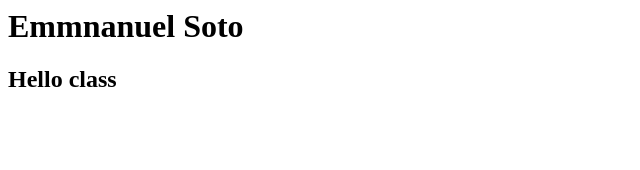
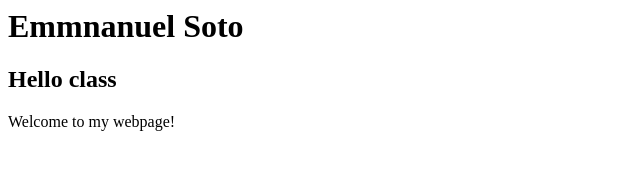
Before and after one commit to emhsoto/emhsoto.github.io, a plain HTML site: page index.html in a window 1280 px wide. Shown: the whole page, without its empty margins (0-640 px from the left). Drawn offline with Linux system fonts and the light colour scheme.

Commit message:
update index.html
update

```diff
--- a/index.html
+++ b/index.html
@@ -1,2 +1,11 @@
 <h1> Emmnanuel Soto</h1>
 <h2> Hello class </h2>
+<head>
+  <link rel="stylesheet" type="text/css" href="mystyles.css" />
+</head>
+<body>
+  <p> Welcome to my webpage! </p>
+
+
+
+</body>
```
